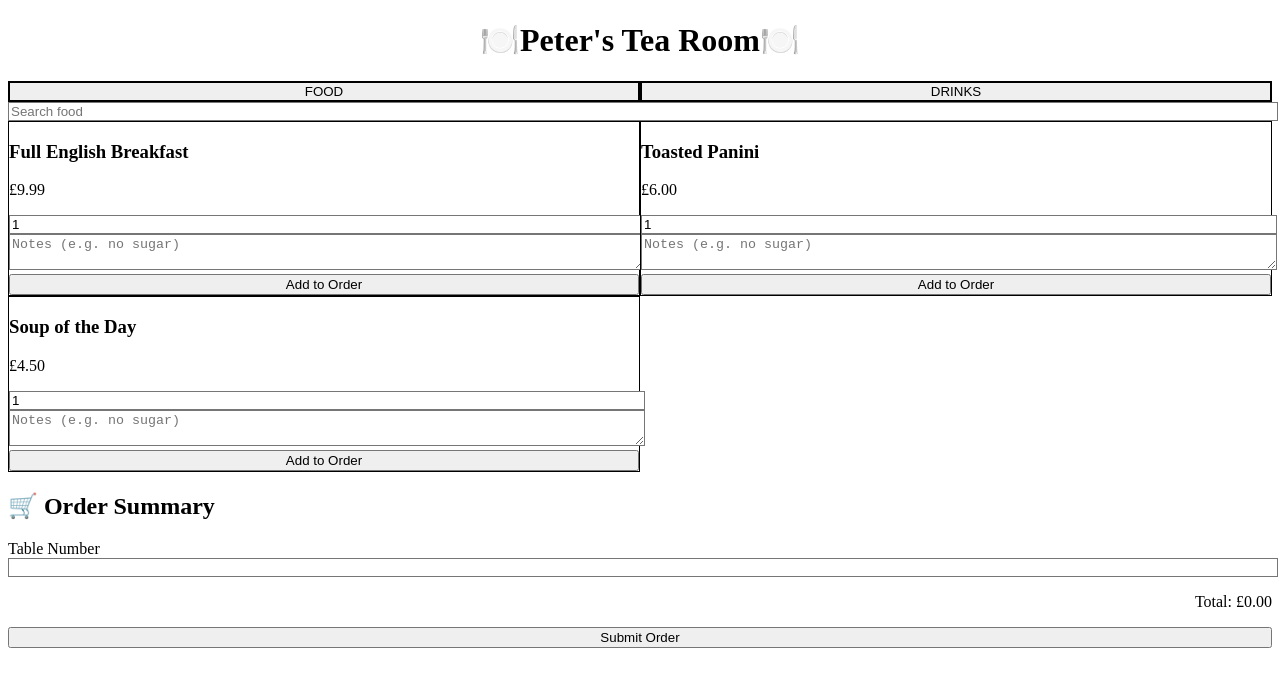
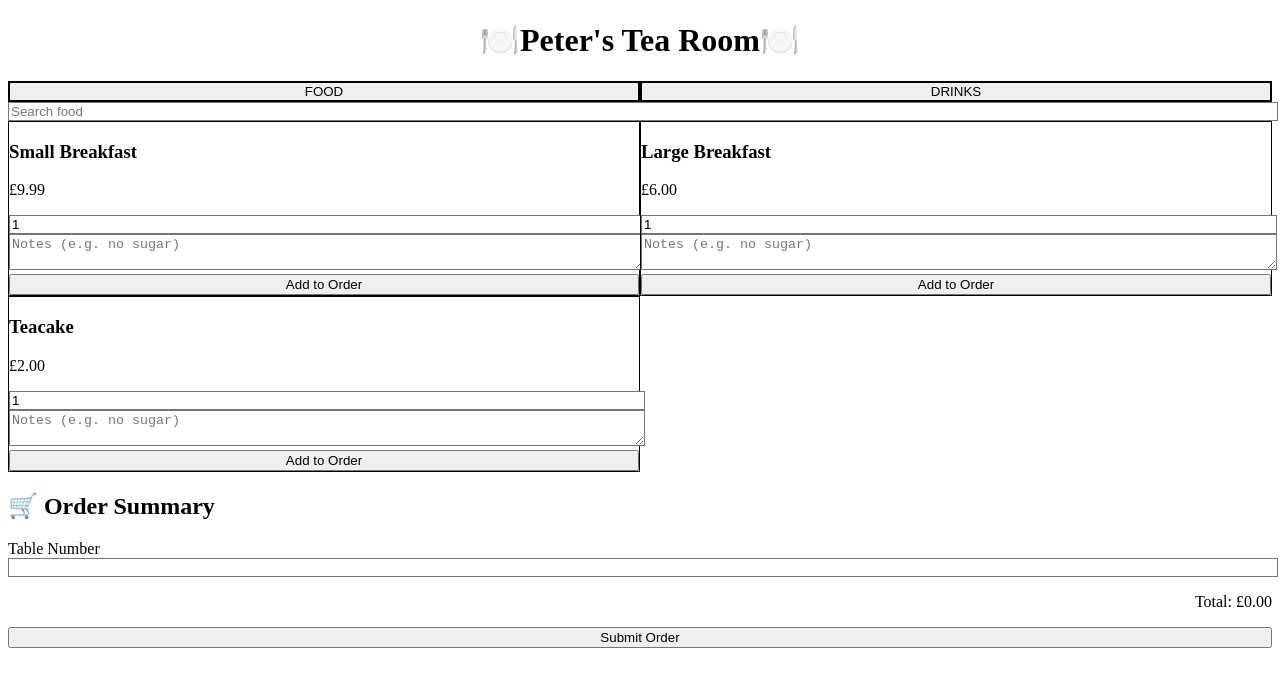
Before and after one commit to peterstearoom/peterstearoom, a React (Vite) app: page / in a window 1280 px wide. Shown: the top 686 px of the page. Built offline with nearby package versions, Linux system fonts and the light colour scheme.

Commit message:
Added condensed multiple ordering

```diff
--- a/src/components/MenuTabs.jsx
+++ b/src/components/MenuTabs.jsx
@@ -3,9 +3,9 @@ import MenuItemCard from './MenuItemCard'
 
 const menuData = {
   food: [
-    { name: 'Full English Breakfast', price: 9.99 },
-    { name: 'Toasted Panini', price: 6.0 },
-    { name: 'Soup of the Day', price: 4.5 }
+    { name: 'Small Breakfast', price: 9.99 },
+    { name: 'Large Breakfast', price: 6.0 },
+    { name: 'Teacake', price: 2.0 }
   ],
   drinks: [
     { name: 'Cappuccino', price: 2.8 },
--- /dev/null
+++ b/src/utils/groupCartItems.js
@@ -0,0 +1,25 @@
+export function groupCartItems(items) {
+  const grouped = {}
+
+  items.forEach((item) => {
+    const key = `${item.name}-${item.category}`
+    if (!grouped[key]) {
+      grouped[key] = {
+        ...item,
+        qty: 0,
+        notes: []
+      }
+    }
+
+    grouped[key].qty += item.qty
+
+    if (item.note?.trim()) {
+      grouped[key].notes.push({
+        note: item.note,
+        qty: item.qty
+      })
+    }
+  })
+
+  return Object.values(grouped)
+}
```
